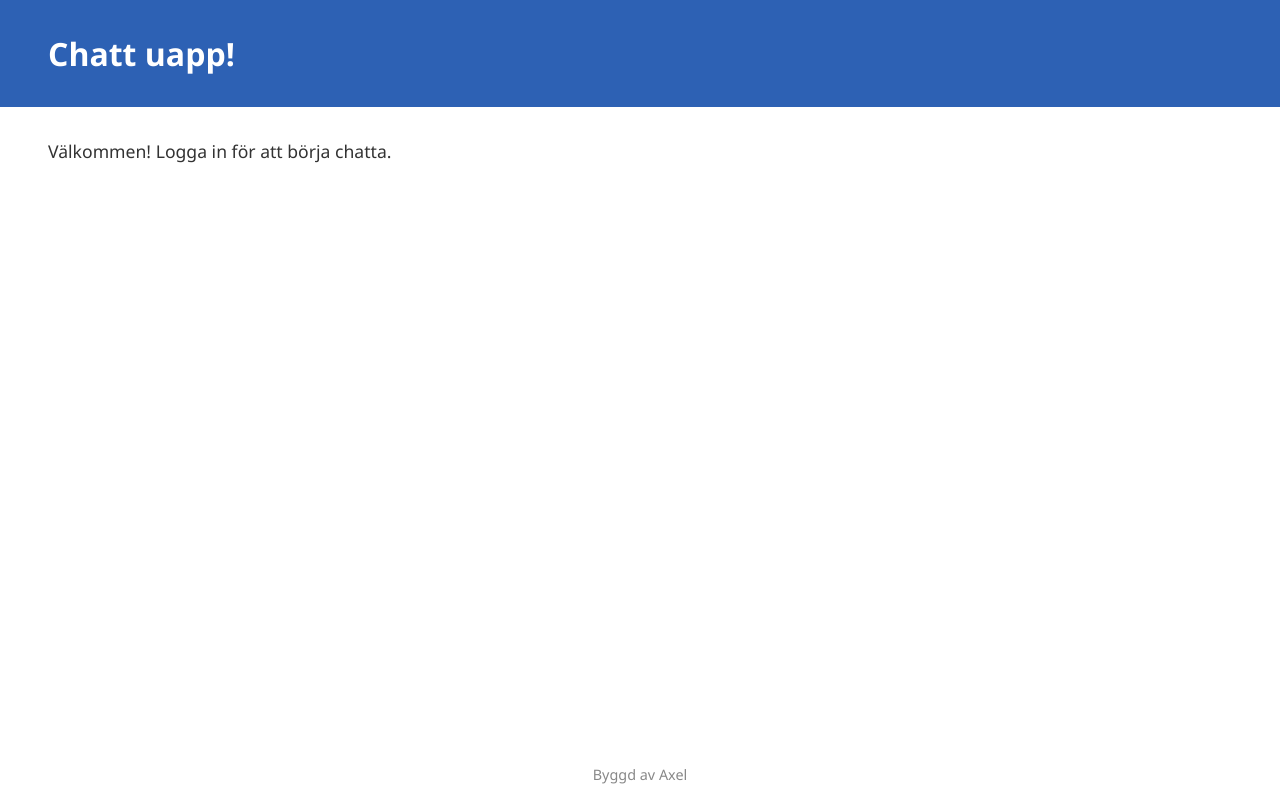
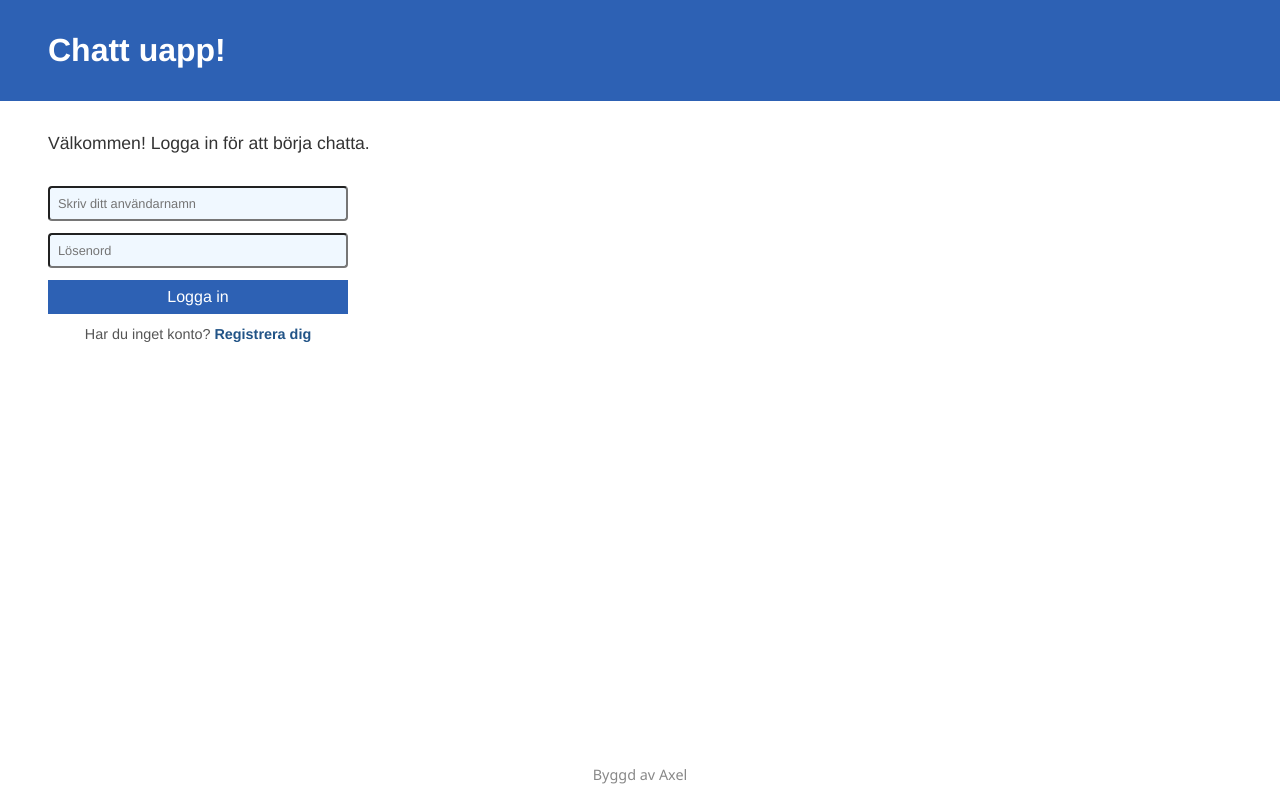
Before and after one commit to 3axelsjogren/chat-app, a Vue app in the folder frontend/: page / in a window 1280 px wide. Built offline with nearby package versions, Linux system fonts and the light colour scheme; the HTML template or start-up script is replaced by a standard one.

Commit message:
login skärm

```diff
--- a/frontend/src/App.vue
+++ b/frontend/src/App.vue
@@ -15,7 +15,15 @@ const welcomeMessage = ref('Välkommen! Logga in för att börja chatta.')
       <p class="welcome-text">{{ welcomeMessage }}</p>
 
       <div class="content-area">
-        <!-- Framtida komponenter (login, chattlista etc.) hamnar här -->
+
+        <div class="login-form">
+          <input type="text" placeholder="Skriv ditt användarnamn" class="my-input" />
+          <input type="password" placeholder="Lösenord" class="my-input" />
+          <button class="my-button">Logga in</button>
+          <p class="register-link">
+          Har du inget konto? <a href="#">Registrera dig</a>
+          </p>
+        </div>
       </div>
     </main>
 
@@ -34,6 +42,7 @@ const welcomeMessage = ref('Välkommen! Logga in för att börja chatta.')
 }
 
 .app-header {
+  font-family:'Franklin Gothic Medium', 'Arial Narrow', Arial, sans-serif;
   background-color: #2d61b4;
   color: white;
   padding: 2rem 3rem;
@@ -45,6 +54,7 @@ const welcomeMessage = ref('Välkommen! Logga in för att börja chatta.')
 }
 
 .app-main {
+  font-family:'Franklin Gothic Medium', 'Arial Narrow', Arial, sans-serif;
   flex: 1;
   padding: 2rem 3rem;
   width: 100%;
@@ -65,4 +75,51 @@ const welcomeMessage = ref('Välkommen! Logga in för att börja chatta.')
   color: #888;
   font-size: 0.9rem;
 }
+
+.my-button {
+  font-family:'Franklin Gothic Medium', 'Arial Narrow', Arial, sans-serif;
+  background-color: #2d61b4;
+  color: white;
+  border: none;
+  padding: 0.5rem 1rem;
+  cursor: pointer;
+  font-size: 1rem;
+}
+
+.my-button:hover {
+  background-color: #1a3a7a;
+}
+
+.my-input{
+  font-family:'Franklin Gothic Medium', 'Arial Narrow', Arial, sans-serif;
+  background-color: aliceblue;
+  color: #1a3a7a;
+  padding: 0.5rem;
+  font-size: 0.8rem;
+  border-radius: 4px;
+}
+
+.login-form {
+  display: flex;
+  flex-direction: column;
+  gap: 0.75rem;
+  max-width: 300px;
+}
+
+.register-link {
+  font-family:'Franklin Gothic Medium', 'Arial Narrow', Arial, sans-serif;
+  font-size: 0.9rem;
+  color: #555;
+  text-align: center;
+}
+
+.register-link a {
+  color: #225487;
+  font-weight: 600;
+  text-decoration: none;
+}
+
+.register-link a:hover {
+  text-decoration: underline;
+}
 </style>
```
